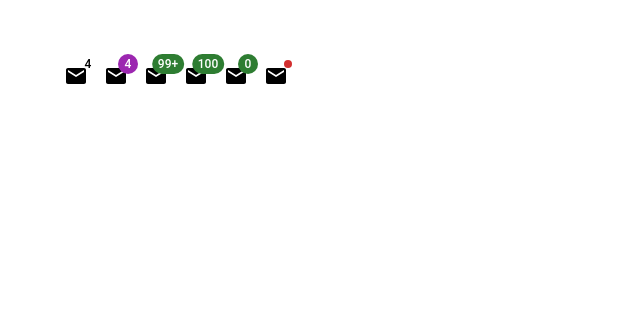
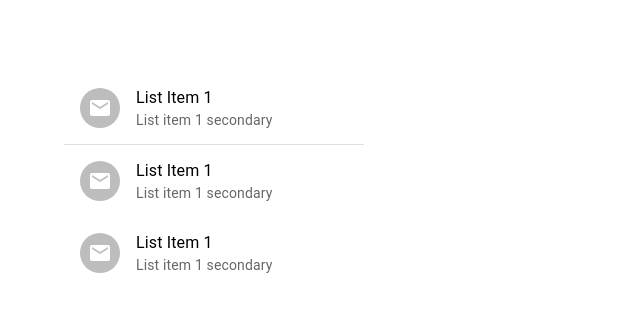
Before and after one commit to nuwan199044/react-material, a React (Create React App) app: page / in a window 1280 px wide. Shown: the top 312 px of the page, without its empty margins (0-640 px from the left). Built offline with nearby package versions, Linux system fonts and the light colour scheme.

Commit message:
Usage of List

```diff
--- a/src/App.tsx
+++ b/src/App.tsx
@@ -1,5 +1,6 @@
 import './App.css';
-import { MuiBadge } from './components/MuiBadge';
+import { MuiList } from './components/MuiList';
+// import { MuiBadge } from './components/MuiBadge';
 // import { MuiAvatar } from './components/MuiAvatar';
 // import { MuiBottomNavigation } from './components/MuiBottomNavigation';
 // import { MuiSpeedDial } from './components/MuiSpeedDial';
@@ -52,7 +53,8 @@ function App() {
       {/* <MuiSpeedDial /> */}
       {/* <MuiBottomNavigation /> */}
       {/* <MuiAvatar /> */}
-      <MuiBadge />
+      {/* <MuiBadge /> */}
+      <MuiList />
     </div>
   );
 }
--- /dev/null
+++ b/src/components/MuiList.tsx
@@ -0,0 +1,63 @@
+import {
+  Box,
+  List,
+  ListItem,
+  ListItemText,
+  ListItemIcon,
+  ListItemAvatar,
+  Avatar,
+  ListItemButton,
+  Divider
+} from "@mui/material";
+import EmailIcon from "@mui/icons-material/Email";
+
+export const MuiList = () => {
+  return (
+    <Box width={300}>
+      <List>
+        <ListItem disablePadding>
+          <ListItemButton>
+            <ListItemIcon>
+              <ListItemAvatar>
+                <Avatar>
+                  <EmailIcon />
+                </Avatar>
+              </ListItemAvatar>
+            </ListItemIcon>
+            <ListItemText
+              primary="List Item 1"
+              secondary="List item 1 secondary"
+            />
+          </ListItemButton>
+        </ListItem>
+        <Divider />
+        <ListItem>
+          <ListItemIcon>
+            <ListItemAvatar>
+              <Avatar>
+                <EmailIcon />
+              </Avatar>
+            </ListItemAvatar>
+          </ListItemIcon>
+          <ListItemText
+            primary="List Item 1"
+            secondary="List item 1 secondary"
+          />
+        </ListItem>
+        <ListItem>
+          <ListItemIcon>
+            <ListItemAvatar>
+              <Avatar>
+                <EmailIcon />
+              </Avatar>
+            </ListItemAvatar>
+          </ListItemIcon>
+          <ListItemText
+            primary="List Item 1"
+            secondary="List item 1 secondary"
+          />
+        </ListItem>
+      </List>
+    </Box>
+  );
+};
```
